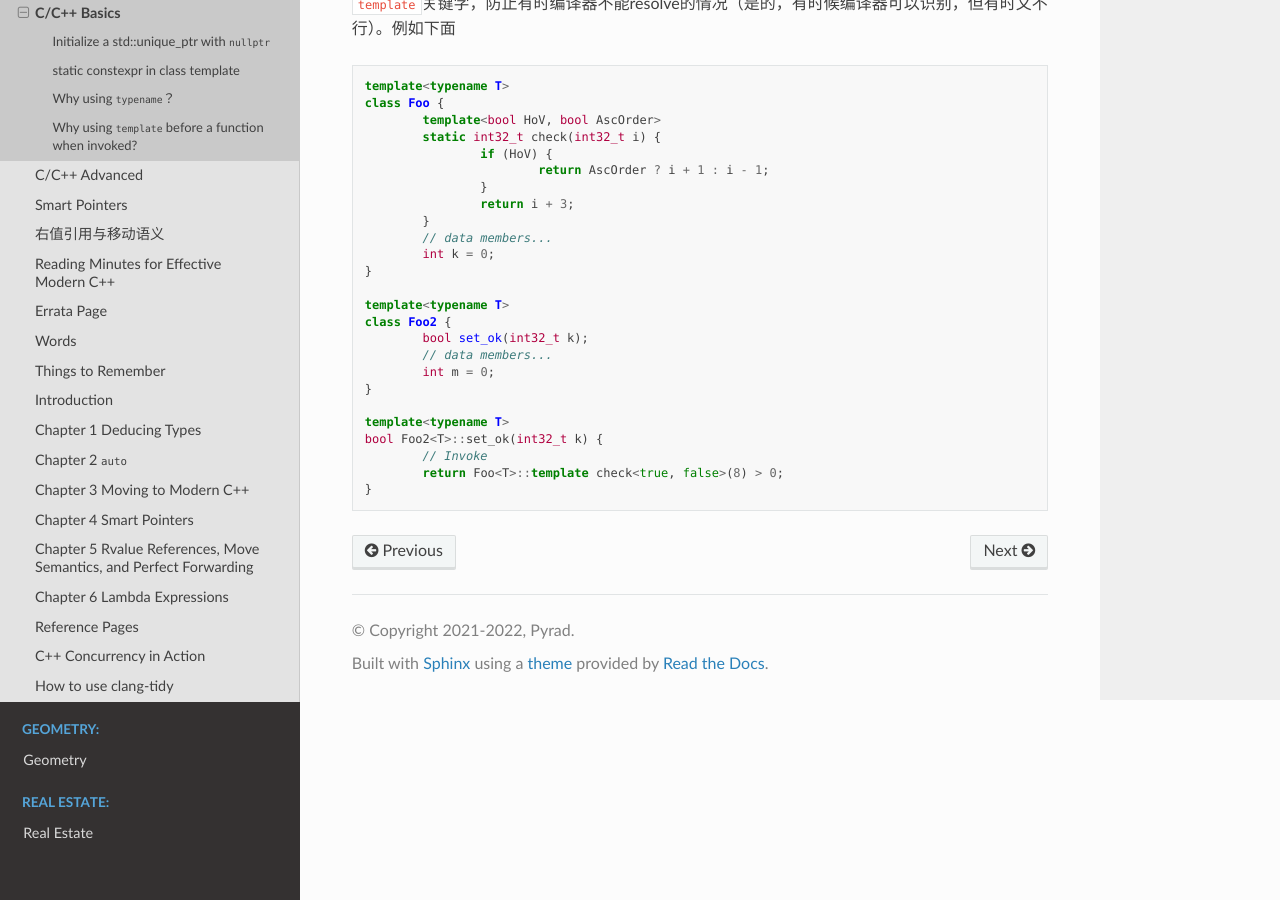
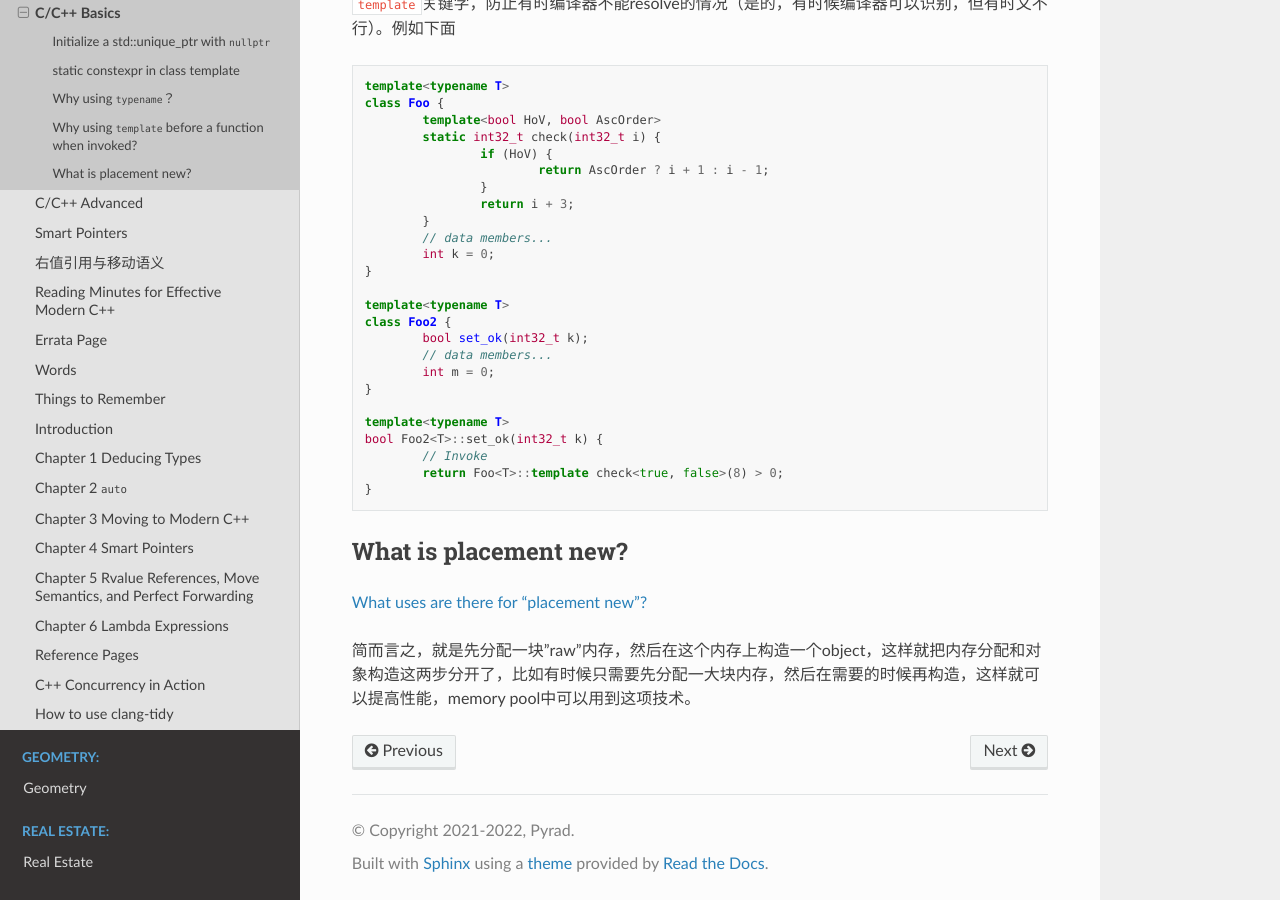
Before and after one commit to Pyrad/pyradnotes, a Sphinx documentation site: the page built from source/CPP/CppBasics.md, in a window 1280 px wide and 900 px high, scrolled down 1573 px. Built offline with Sphinx 7.4.7 and the Read the Docs theme 2.0.0, drawn with Linux system fonts in a browser that asks for light colours.

Commit message:
CPP What is placement new?

````diff
--- a/source/CPP/CppBasics.md
+++ b/source/CPP/CppBasics.md
@@ -102,3 +102,10 @@ bool Foo2<T>::set_ok(int32_t k) {
 }
 
 ```
+
+
+## What is placement new?
+
+[What uses are there for "placement new"?](https://stackoverflow.com/questions/222557/what-uses-are-there-for-placement-new)
+
+简而言之，就是先分配一块"raw"内存，然后在这个内存上构造一个object，这样就把内存分配和对象构造这两步分开了，比如有时候只需要先分配一大块内存，然后在需要的时候再构造，这样就可以提高性能，memory pool中可以用到这项技术。
````
